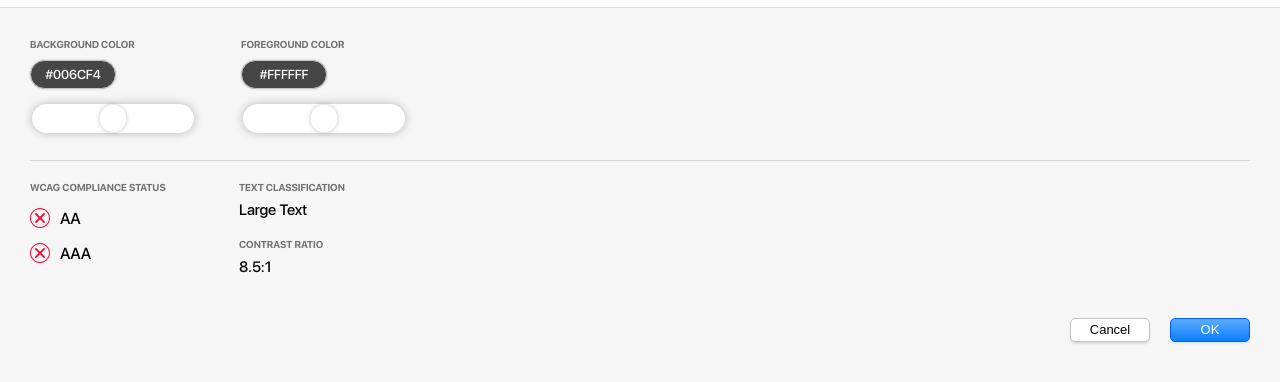
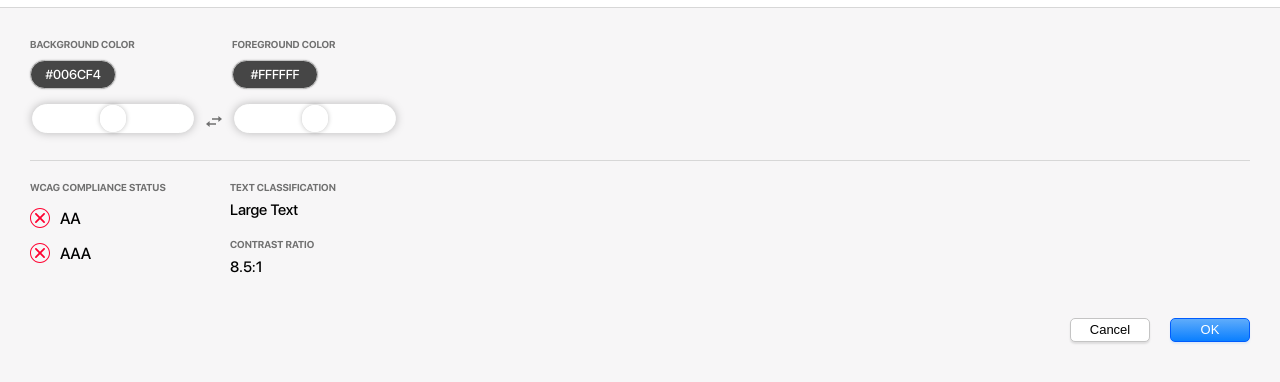
Before and after one commit to ygev/cluse, a plain HTML site: page Cluse.sketchplugin/Contents/Resources/web-ui/index.html in a window 1280 px wide. Shown: the part 48-430 px from the top of the page. Drawn offline with nearby package versions, Linux system fonts and the light colour scheme.

Commit message:
Add styling for the swap colors button.

```diff
--- a/Cluse.sketchplugin/Contents/Resources/web-ui/index.html
+++ b/Cluse.sketchplugin/Contents/Resources/web-ui/index.html
@@ -25,7 +25,8 @@
 						<input id="bColorLightness" class="slider-input hex-value" type="range" min="0" value="50" max="100" step="1">
 					</div>
 				</fieldset>
-				<fieldset class="col-right color-foreground">
+				<img src="img/swap.svg" class="reverse"></img>
+				<fieldset class="color-foreground">
 					<h3 class="title-tool">Foreground Color</h3>
 					<div class="input-wrapper">
 						<input id="fHex" maxlength="7" required class="color-input" value="#FFFFFF" type="text" name="head">
--- a/Cluse.sketchplugin/Contents/Resources/web-ui/style.css
+++ b/Cluse.sketchplugin/Contents/Resources/web-ui/style.css
@@ -125,7 +125,7 @@
 }
 
 .col-right {
-	margin-left: 45px;
+	margin-left: 36px;
 }
 
 .tool {
@@ -134,11 +134,12 @@
 
 /* TOP CHUNK */
 .color-settings {
-	display: flex;
-	margin-left: 30px;
-	margin-top: 20px;
-	margin-right: 30px;
-	padding-bottom: 20px;
+	display: inline-flex;
+    margin-left: 30px;
+    margin-right: 30px;
+    padding-bottom: 20px;
+    align-items: flex-end;
+    justify-content: space-between;
 }
 
 .color-input {
@@ -156,10 +157,6 @@
 	text-transform: uppercase;
 	letter-spacing: -0.08px;
 	text-align: center;
-}
-
-.color-input::first-letter {
-	color: #AAAAAA;
 }
 
 .input-wrapper {
@@ -204,6 +201,19 @@
     box-shadow: 0px 0px 1px 0px rgba(0,0,0,.5);
   }
 
+
+  .reverse {
+	cursor: pointer;
+	margin-bottom: 8px;
+    margin-left: 10px;
+	margin-right: 10px;
+	transition: 0.2s ease-in-out;
+  }
+
+  .reverse:hover {
+	  opacity: 0.7;
+	  transition: 0.2s ease-in-out;
+  }
 
   /* CTAs */
   .cta {
```
Also changed, not shown: Cluse.sketchplugin/Contents/Resources/web-ui/img/auto.svg (added), Cluse.sketchplugin/Contents/Resources/web-ui/img/swap.svg (added), Cluse.sketchplugin/Contents/Resources/web-ui/img/undo.svg.
